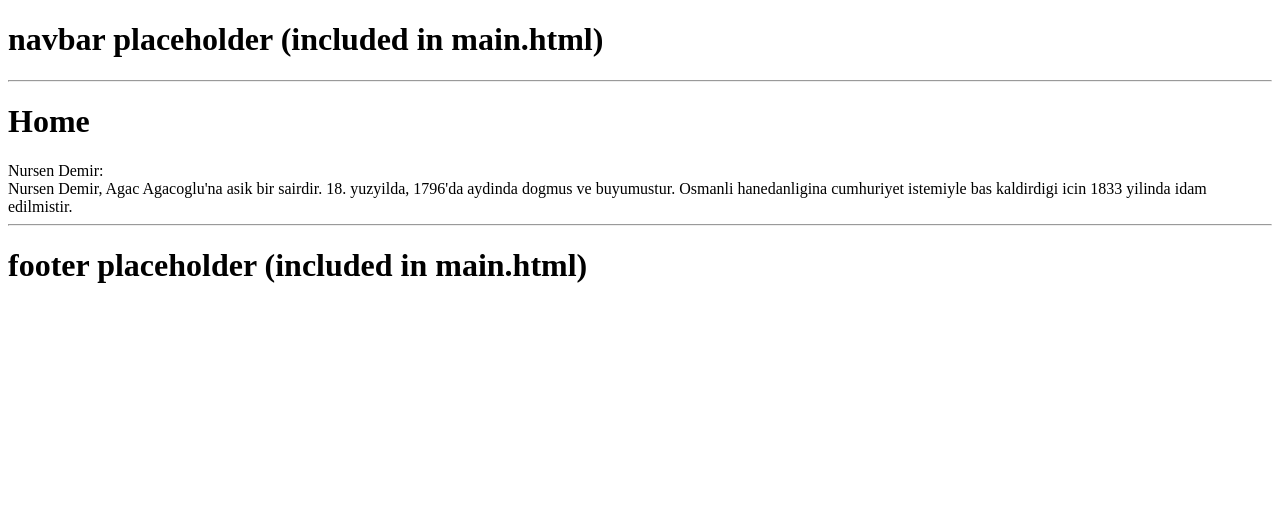
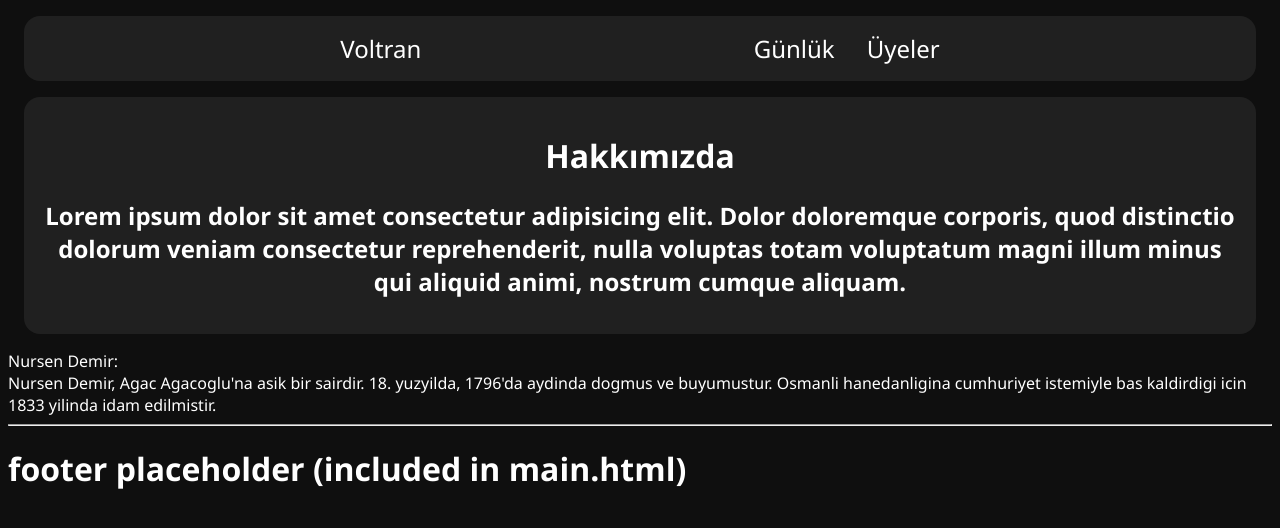
Before and after one commit to aquilarda/voltran-django, a Django app: page / in a window 1280 px wide. Shown: the top 528 px of the page. Run offline with Django 5.2, Linux system fonts and the light colour scheme; data comes from the database, SQL or seed files in the repository; both versions use the stored data as it was after the commit.

Commit message:
Navbar completed.

```diff
--- a/voltran/base/templates/base/home.html
+++ b/voltran/base/templates/base/home.html
@@ -1,11 +1,24 @@
-{% extends 'base/main.html' %}
+{% extends 'base/main.html' %} {% block content %}
 
-{% block content %}
+<div class="aboutus-box">
+  <h1 class="aboutus-title">Hakkımızda</h1>
+  <h2 class="aboutus-text">
+    Lorem ipsum dolor sit amet consectetur adipisicing elit. Dolor doloremque
+    corporis, quod distinctio dolorum veniam consectetur reprehenderit, nulla
+    voluptas totam voluptatum magni illum minus qui aliquid animi, nostrum
+    cumque aliquam.
+  </h2>
+</div>
+{% for m in members %}
+<div>{{m.first_name}} {{m.last_name}}: <br />{{m.description}}</div>
 
-
-<h1>Home</h1>
-{% for m in members %}
-<div>{{m.first_name}} {{m.last_name}}: <br>{{m.description}}</div>
 {% endfor %}
-
-{% endblock content %}
+<style>
+    .aboutus-box{
+        background-color: #202020;
+        margin: 1rem;
+        border-radius: 1rem;
+        padding: 1rem;
+        text-align: center;
+    }
+</style>{% endblock content %}
--- a/voltran/base/templates/base/main.html
+++ b/voltran/base/templates/base/main.html
@@ -15,5 +15,20 @@
 
     {%include 'base/footer.html' %}
 
+    <style>
+        body{
+            background-color: #0f0f0f;
+            color: white;
+            font-family: 'Segoe UI', Tahoma, Geneva, Verdana, sans-serif;
+            text-decoration: none;
+            user-select: none;
+        }
+        a{
+            color: white;
+            user-select: none;
+            text-decoration: none;
+        }
+    </style>
+
 </body>
 </html>
--- a/voltran/base/templates/base/navbar.html
+++ b/voltran/base/templates/base/navbar.html
@@ -1,2 +1,45 @@
-<h1>navbar placeholder (included in main.html)</h1>
-<hr>
+<div class="navbar">
+  <div class="navbar-left">
+    <div class="navbar-item"><a href="{% url 'home' %}">Voltran</a></div>
+  </div>
+  <div class="navbar-right">
+    <div class="navbar-item"><a href="{% url 'log' %}">Günlük</a></div>
+    <div class="navbar-item"><a href="{% url 'members' %}">Üyeler</a></div>
+  </div>
+</div>
+
+<style>
+  .navbar {
+    display: flex;
+    flex-direction: row;
+    justify-content: space-evenly;
+    align-items: center;
+    background-color: #202020;
+    border-radius: 1rem;
+    margin: 1rem;
+    font-size: x-large;
+  }
+  .navbar-left {
+    display: flex;
+    flex-direction: row;
+    align-items: center;
+  }
+  .navbar-right {
+    display: flex;
+    flex-direction: row;
+    align-items: center;
+  }
+  .navbar-item {
+    margin: 1rem;
+  }
+  @media only screen and (max-width: 600px) {
+    .navbar{
+      font-size: medium;
+    }
+  }
+  @media only screen and (max-width: 300px) {
+    .navbar{
+      font-size: small;
+    }
+  }
+</style>
```
Also changed, not shown: voltran/db.sqlite3.
